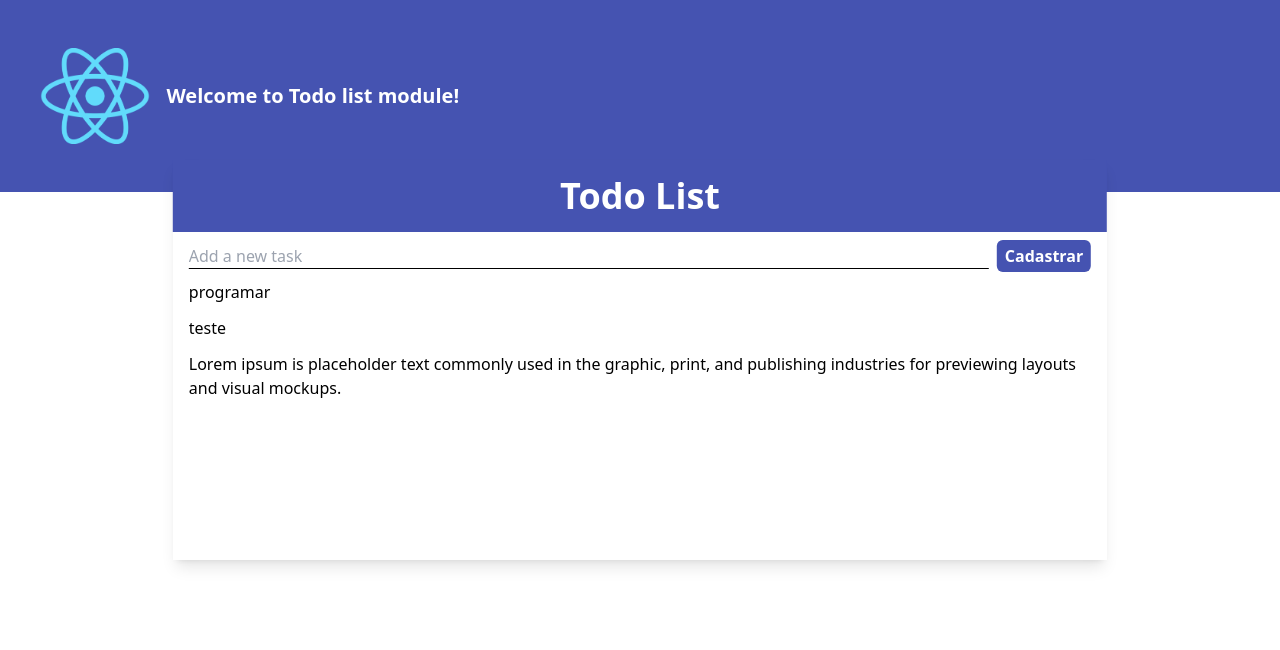
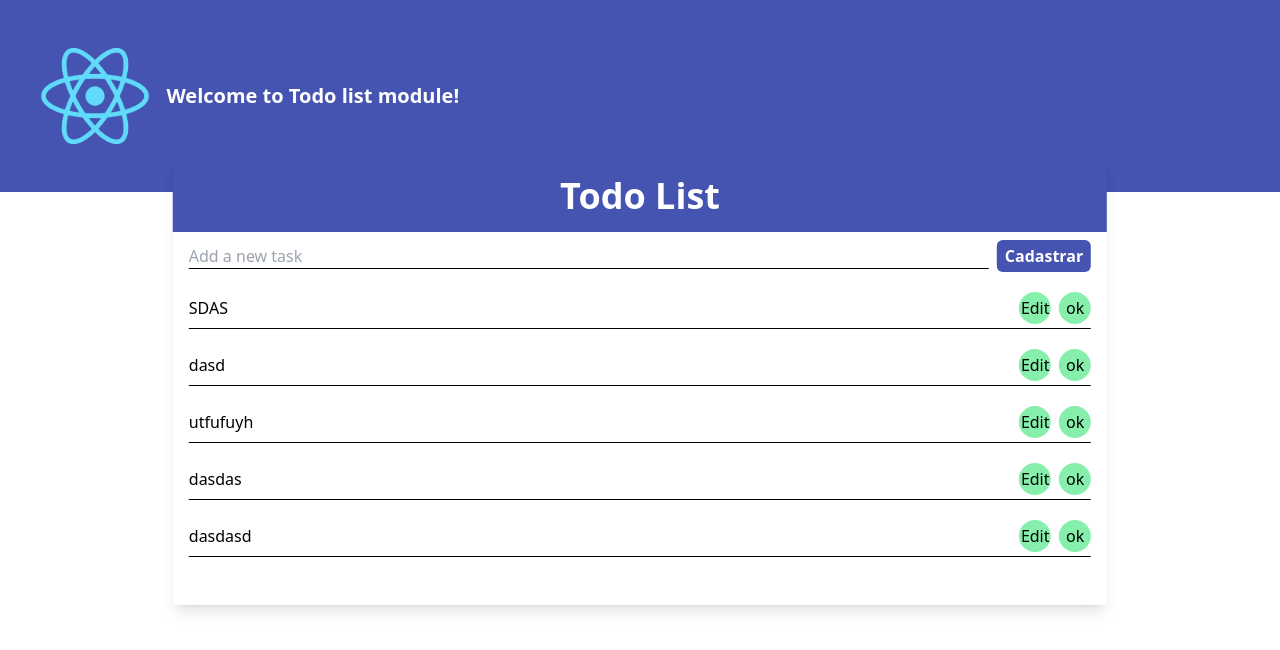
Before and after one commit to moisesmelllo/todo-next, a Next.js app: page / in a window 1280 px wide. Shown: the top 650 px of the page. Built offline with nearby package versions, Linux system fonts and the light colour scheme; data requests are answered from the project's data file.

Commit message:
project finalized

```diff
--- a/db.json
+++ b/db.json
@@ -1,16 +1,24 @@
 {
   "posts": [
     {
-      "id": 1,
-      "todo": "programar"
+      "todo": "SDAS",
+      "id": "oJtbXWTo"
     },
     {
-      "id": 2,
-      "todo": "teste"
+      "id": "yRpULwn5",
+      "todo": "dasd"
     },
     {
-      "id": 3,
-      "todo": "Lorem ipsum is placeholder text commonly used in the graphic, print, and publishing industries for previewing layouts and visual mockups."
+      "id": "IcabUXOW",
+      "todo": "utfufuyh"
+    },
+    {
+      "id": "N19pX1qk",
+      "todo": "dasdas"
+    },
+    {
+      "id": "vxiqrQI1",
+      "todo": "dasdasd"
     }
   ]
 }
--- a/package.json
+++ b/package.json
@@ -13,7 +13,8 @@
     "axios": "^1.5.1",
     "next": "13.5.6",
     "react": "^18",
-    "react-dom": "^18"
+    "react-dom": "^18",
+    "react-query": "^3.39.3"
   },
   "devDependencies": {
     "autoprefixer": "^10.4.16",
--- a/src/app/layout.js
+++ b/src/app/layout.js
@@ -1,4 +1,5 @@
 import './globals.css'
+import TankstackProvider from '@/providers/TanstackProvider'
 
 export const metadata = {
   title: 'Create Next App',
@@ -8,7 +9,12 @@ export const metadata = {
 export default function RootLayout({ children }) {
   return (
     <html>
-      <body suppressHydrationWarning={true}>{children}</body>
+      <TankstackProvider>
+        <body suppressHydrationWarning={true}>
+          {children}
+        </body>
+      </TankstackProvider>
+
     </html>
   )
 }
--- a/src/app/page.js
+++ b/src/app/page.js
@@ -1,12 +1,21 @@
 'use client'
 
-import { useFetch } from "@/hooks/useFetcher"
+import { useQuery } from 'react-query'
 import Header from "@/components/Header";
 import Body from "@/components/Body";
+import axios from 'axios';
 
 export default function Home() {
-  const {data, isFetching, error} = useFetch('http://localhost:8000/posts')
+  const { data, isFetching, error } = useQuery({
+    queryKey: ['todos'],
+    queryFn: async () => {
+      const {data } = await axios.get('http://localhost:8000/posts')
 
+      return data
+    }
+  });
+
+  console.log(data);
 
   if (isFetching) {
     return <p>Loading...</p>;
--- a/src/components/Body.jsx
+++ b/src/components/Body.jsx
@@ -2,10 +2,11 @@ import Todos from './Todos'
 import Form from './Form'
 
 const Body = ({data}) => {
+  console.log(data);
   return (
-    <div className='absolute top-40 min-w-fit shadow-lg min-h-[400px] left-1/2 transform -translate-x-1/2'>
+    <div className='absolute top-40 min-w-fit shadow-lg min-h-[400px] left-1/2 transform -translate-x-1/2 pb-8'>
       <h1 className='text-4xl font-bold py-4 bg-[#4553B1] w-[100%] flex justify-center text-white'>Todo List</h1>
-      <Form />
+      <Form/>
       <div className='px-4'>
         {data && data.map((post) => (
           <Todos key={post.id} post={post}/>
--- a/src/components/Form.jsx
+++ b/src/components/Form.jsx
@@ -1,24 +1,41 @@
-'use client'
-
-import { generateRandomId } from "@/libs/utils"
-
-import axios from "axios"
-import { useState, useEffect } from "react"
+import { generateRandomId } from "@/libs/utils";
+import { useMutation, useQueryClient } from "react-query";
+import axios from "axios";
+import { useState, useRef, useEffect } from "react";
 
 const Form = () => {
-  const [todo, setTodo] = useState('')
-  let randomId = generateRandomId(8)
+  const [todo, setTodo] = useState('');
+  let randomId = generateRandomId(8); // GERA UM ID ALEATORIO DE 8 DIGITOS
+  const inputRef = useRef(null);
+  const queryClient = useQueryClient();
 
-  async function handleSubmit(e) {
-    e.preventDefault()
+  const { mutate } = useMutation(
+    async () =>
+      await axios.post('http://localhost:8000/posts', {
+        id: randomId,
+        todo: todo
+      }),
+    {
+      onSuccess: () => {
+        setTodo('');
+        queryClient.invalidateQueries(['todos'])
+      },
+      onError: (error) => {
+        console.log(error);
+      }
+    }
+  );
 
-    await axios.post('http://localhost:8000/posts', {
-      id: randomId,
-      todo: todo
-    })
+  const handleSubmit = (e) => {
+    e.preventDefault();
+    mutate(); // Chame mutate aqui após a definição da constante 'mutate'
+  };
 
-    setTodo('')
-  }
+  useEffect(() => {
+    if (inputRef.current) {
+      inputRef.current.focus(); // Coloca o foco no input após a atualização da página
+    }
+  }, []);
 
   return (
     <form onSubmit={handleSubmit} className="px-4 mt-2 flex items-center justify-between">
@@ -30,13 +47,14 @@ const Form = () => {
           placeholder="Add a new task"
           value={todo}
           onChange={(e) => setTodo(e.target.value)}
+          ref={inputRef}
           className="border-b outline-none border-black
           sm:w-[400px] md:w-[600px] xl:w-[800px]"
         />
       </label>
       <button className="bg-[#4553B1] rounded-md py-1 px-2 text-white font-semibold">Cadastrar</button>
     </form>
-  )
-}
+  );
+};
 
-export default Form
+export default Form;
--- a/src/components/Header.jsx
+++ b/src/components/Header.jsx
@@ -8,6 +8,7 @@ const Header = () => {
       <Image
       src={logo}
       alt='React logo'
+      priority
       height={0}
       width={0}
       className="w-auto h-24"
--- a/src/components/Todos.jsx
+++ b/src/components/Todos.jsx
@@ -1,8 +1,77 @@
+import axios from "axios"
+import { useState } from "react";
+import { useMutation, useQueryClient } from "react-query";
+
 const Todos = ({post}) => {
+  const [editingTodo, setEditingTodo] = useState(null)
+  const [updatedTodo, setUpdatedTodo] = useState(post.todo)
+  const queryClient = useQueryClient();
+
+  const handleEdit = (id) => {
+    setEditingTodo(id)
+  }
+
+  const {mutate: handleDelete} = useMutation({
+    mutationFn: async() => await axios.delete(`http://localhost:8000/posts/${post.id}`),
+    onSuccess: () => {
+      queryClient.invalidateQueries(['todos'])
+    },
+    onError: (error) => {
+      console.log(error);
+    }
+  })
+
+  const {mutate} = useMutation({
+    mutationFn: async() => await axios.put(`http://localhost:8000/posts/${post.id}`, {
+        todo: updatedTodo
+      }),
+    onSuccess: () => {
+      queryClient.invalidateQueries(['todos'])
+    },
+    onError: (err) => {
+      console.log(err);
+    }
+  })
+
+  const handleUpdate = async (e) => {
+    e.preventDefault();
+
+    if (updatedTodo.length < 1) {
+      return
+    }
+
+    mutate();
+  }
+
   return (
-      <div className="py-1 my-1">
-          {post.todo}
-      </div>
+    <>
+      {editingTodo && editingTodo === post.id ? (
+        <div>
+          <form className="py-1 my-4 flex justify-between items-center space-x-4 border-b border-black" onSubmit={(e) => handleUpdate(e, post.id)}>
+            <input
+              type="text"
+              value={updatedTodo}
+              onChange={(e) => setUpdatedTodo(e.target.value)}
+              className="outline-none w-full"
+            />
+            <button
+              type="submit"
+              className="bg-green-300 w-24 h-8 rounded-full"
+            >
+                Atualizar
+            </button>
+          </form>
+        </div>
+      ) : (
+        <div className="py-1 my-4 flex justify-between items-center space-x-4 border-b border-black">
+            <div>{post.todo}</div>
+            <div className="space-x-2">
+              <button onClick={() => handleEdit(post.id)} className="bg-green-300 w-8 h-8 rounded-full">Edit</button>
+              <button onClick={() => handleDelete()} className="bg-green-300 w-8 h-8 rounded-full">ok</button>
+            </div>
+        </div>
+        )}
+      </>
   )
 }
 
--- a/src/hooks/useFetcher.jsx
+++ b/src/hooks/useFetcher.jsx
@@ -6,18 +6,17 @@ export function useFetch(url) {
   const [isFetching, setIsFetching] = useState(true)
   const [error, setError] = useState(null)
 
-  useEffect(() => {
-    axios.get(url)
-    .then(response => {
-      setData(response.data)
-    })
-    .catch(err => {
-      setError(err)
-    })
-    .finally(() => {
-      setIsFetching(false)
-    })
-  }, [data])
+    const fetchData = async () => {
+      setIsFetching(true);
+      try {
+        const response = await axios.get(url);
+        setData(response.data);
+      } catch (err) {
+        setError(err);
+      } finally {
+        setIsFetching(false);
+      }
+    };
 
-  return {data, error, isFetching}
+  return {data, error, isFetching, fetchData}
 }
--- /dev/null
+++ b/src/providers/TanstackProvider.jsx
@@ -0,0 +1,16 @@
+'use client'
+
+import { QueryClientProvider, QueryClient } from "react-query"
+import { useState } from "react"
+
+const TankstackProvider = ({children}) => {
+  const [queryClient] = useState(() => new QueryClient())
+
+  return (
+    <QueryClientProvider client={queryClient}>
+      {children}
+    </QueryClientProvider>
+  )
+}
+
+export default TankstackProvider
```
Also changed, not shown: 1 other file (tests, documents, lock files or other folders).
